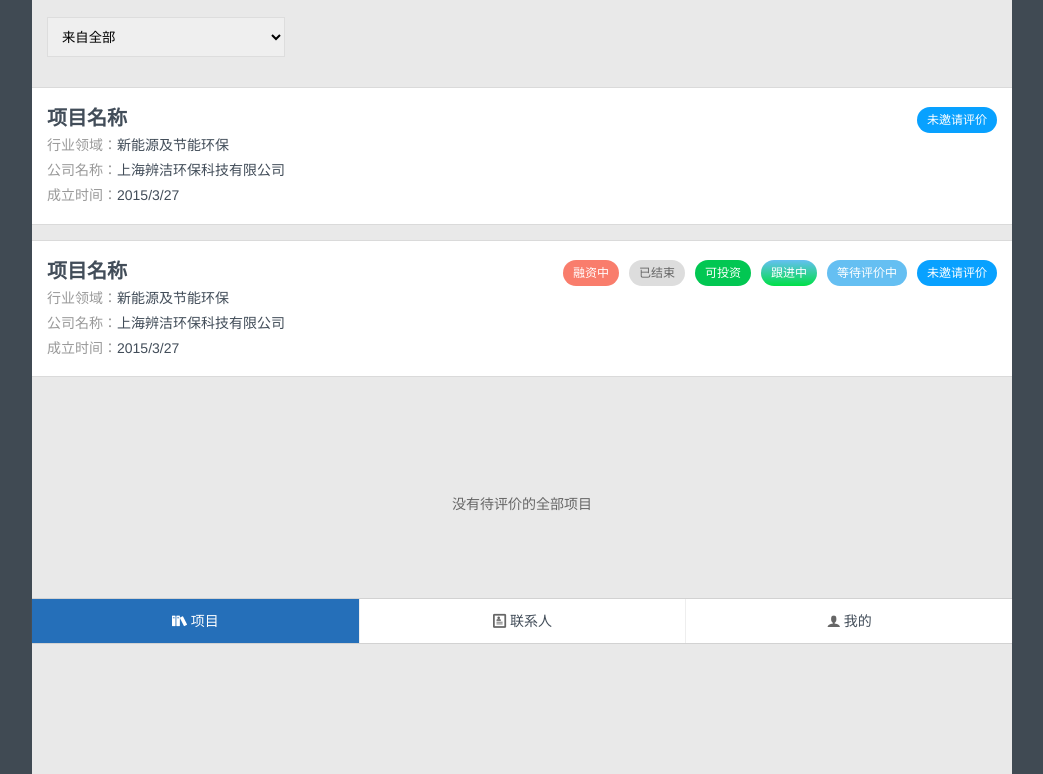
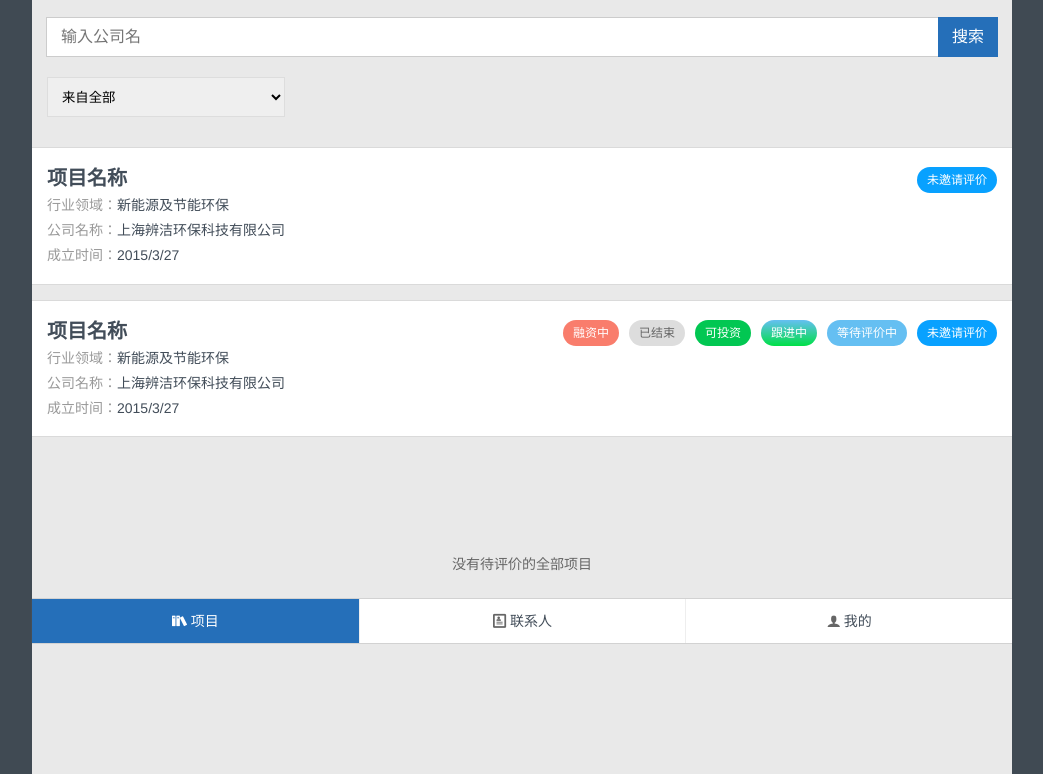
Before and after one commit to xwbline/businessPlan, a plain HTML site: page bp_wait_noimg.htm in a window 1280 px wide. Shown: the part 157-931 px from the top of the page, without its empty margins (118-1161 px from the left). Drawn offline with Linux system fonts and the light colour scheme; files whose address does not match are found by name.

Commit message:
增加搜索

```diff
--- a/bp_wait_noimg.htm
+++ b/bp_wait_noimg.htm
@@ -27,6 +27,10 @@
 	</section>
 
 	<article class="mainBox">
+    <div class="inputTextBox clearfix">
+      <input type="text" class="text" placeholder="输入公司名" />
+      <input type="button" value="搜索" class="btn" />
+    </div>
     <div class="filterBar mt20">
         <select>
          <option value="">来自全部</option>
```
Lines whose indentation alone changed are shown as unchanged.
